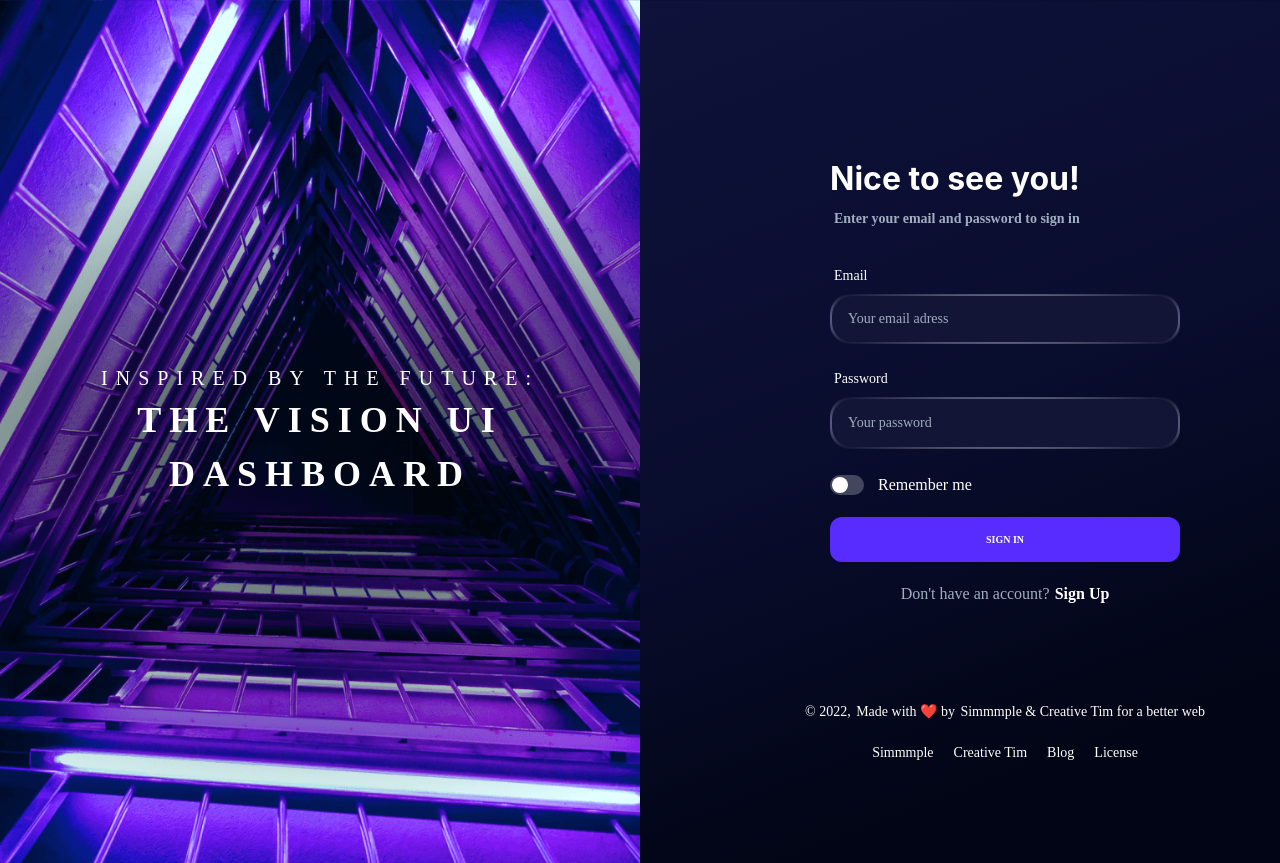
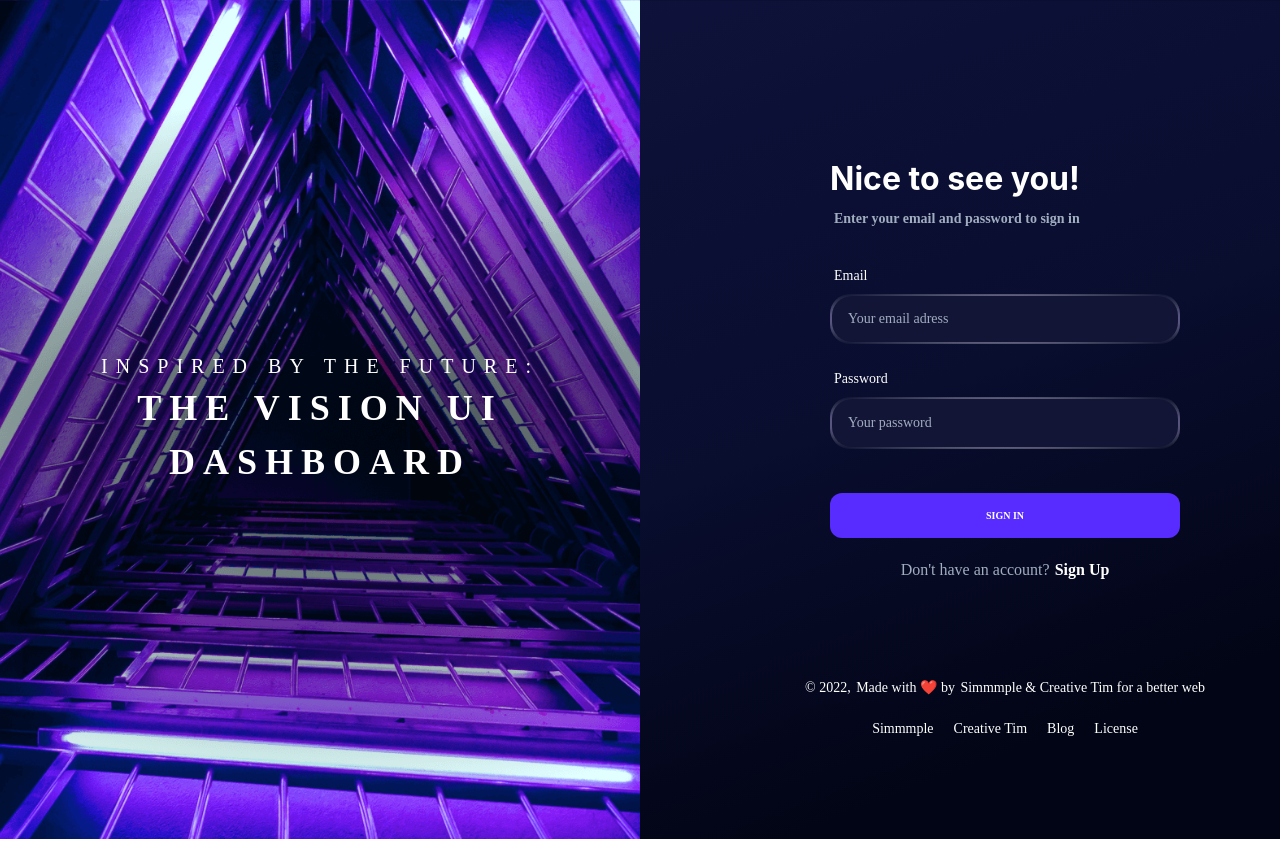
Before and after one commit to SVinternShip/Frontend-Backend, a React (Create React App) app in the folder frontend/assict_front/: page /home/signin in a window 1280 px wide. After the commit the page ends 839 px from the top, so only its background shows below. Built offline with nearby package versions, Linux system fonts and the light colour scheme.

Commit message:
Update SignIn.js
signIn - remember me 삭제

```diff
--- a/frontend/assict_front/src/components/Sign/SignIn.js
+++ b/frontend/assict_front/src/components/Sign/SignIn.js
@@ -131,19 +131,7 @@ function SignIn() {
                 />
               </GradientBorder>
             </FormControl>
-            <FormControl display='flex' alignItems='center'>
-              <DarkMode>
-                <Switch id='remember-login' colorScheme='brand' me='10px' />
-              </DarkMode>
-              <FormLabel
-                htmlFor='remember-login'
-                mb='0'
-                ms='1'
-                fontWeight='normal'
-                color='white'>
-                Remember me
-              </FormLabel>
-            </FormControl>
+
             <Button
               variant='brand'
               fontSize='10px'
```
